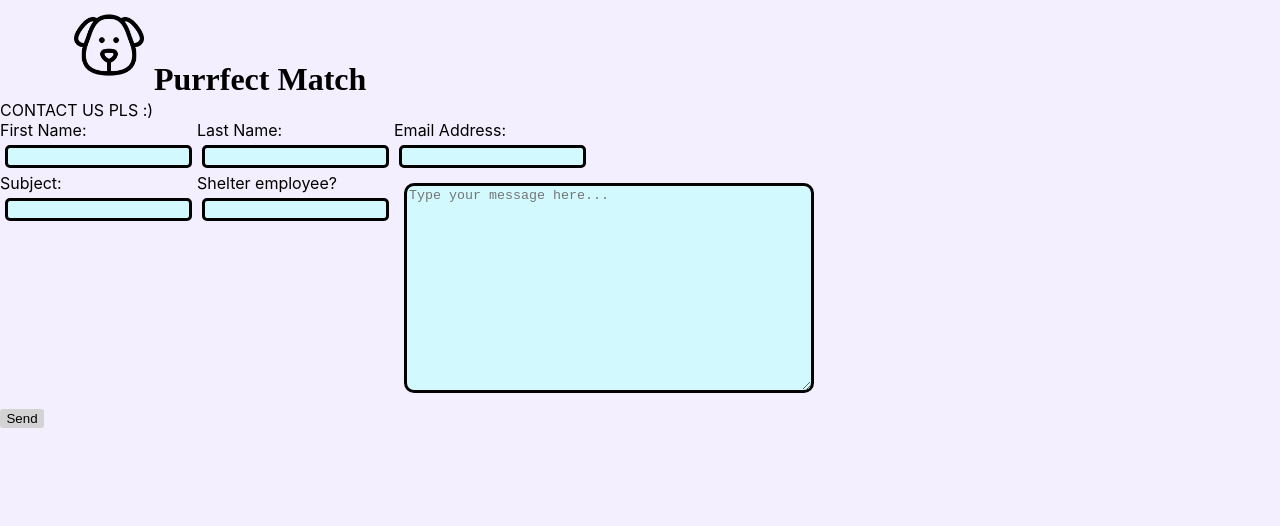
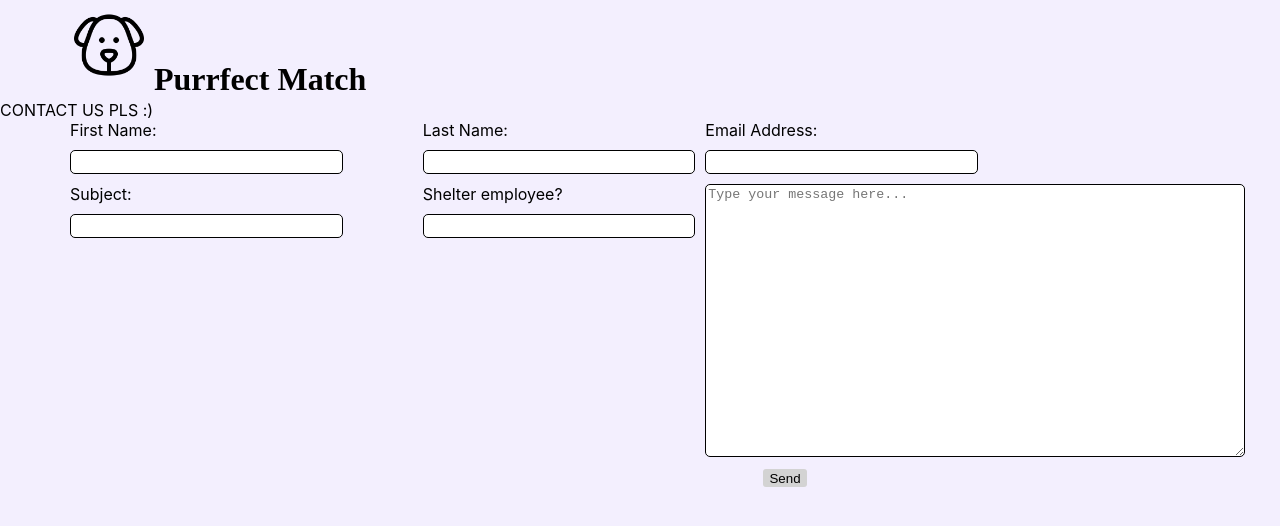
Before and after one commit to glkidd/PurrfectMatch, a React (Create React App) app in the folder purrfect-match/: page /contact in a window 1280 px wide. Shown: the top 526 px of the page. Built offline with nearby package versions, Linux system fonts and the light colour scheme; a web font is replaced by a local one.

Commit message:
Added dropdown bar and styled to match prototype

```diff
--- a/purrfect-match/src/ContactPage.css
+++ b/purrfect-match/src/ContactPage.css
@@ -1,10 +1,15 @@
 .textBox {
-    background-color: #D1F9FE;
+    background-color: rgb(255, 255, 255);
     border-color: black;
     background: solid;
     border: solid;
+    height: 1.5em;
+    width: 20em;
     border-radius: 5px;
-    margin: 5px;
+    border-width: thin;
+    margin: 10px;
+    margin-left: 70px;
+    display: block;
 }
 #send{
     background-color: lightgrey;
@@ -16,22 +21,59 @@
     width: 3.3em;
     height: 1.4em;
     border-radius: 3px;
+    margin-left: 763px;
 }
 
 #send:hover {background-color: grey}
 
 .textBox.message{
     position: relative;
-    width: 30em;
-    height: 15em;
-    border-radius: 10px;
-    margin: 10px;
+    width: 40em;
+    height: 20em;
+    border-radius: 5px;
+    display: block;
+}
+
+.header {
+    margin: 30px;
+    font-size: 40px;
+    font-weight: 300;
 }
 
 .row{
-    margin-left: 1 em;
+    display: block;
+}
+
+.label{
+    margin-left: 70px;
+    display: block;
+}
+
+.rightBoxes {
+    margin-right: 70px;
+    float: left;
+    text-align: left;
+}
+
+.searchLabel{
+    display: block;
+}
+
+.search {
+    margin: 10px;
+    margin-right: 147px;
+    margin-left: -46px;
+    float: left;
+    text-align: left;
+}
+
+.contactText {
+    margin-top: 50px;
+    margin-left: 100px;
+    text-align: justify;
 }
 
 .float{
     float: left;
+    text-align: left;
 }
--- a/purrfect-match/src/inputBoxes.tsx
+++ b/purrfect-match/src/inputBoxes.tsx
@@ -10,10 +10,30 @@ export class Input extends React.Component<inputProps, {}> {
     public render() {
         return (
         <div className="row">
-            {this.props.prompt}
+            <div className="label">
+                {this.props.prompt}
+            </div>
             <div>
                 <input type="text" name="fname" className="textBox"/>
             </div>
+        </div>
+        );
+    }
+}
+
+export class Select extends React.Component<inputProps, {}> {
+
+    public render() {
+        return (
+        <div className="row">
+            <div className="searchLabel">
+                {this.props.prompt}
+            </div>
+            <select name="Shelter Employee" style={{width:"150px", height:"1.5em"}}>
+                <option value="select"></option>
+                <option value="yes">Yes, I am!</option>
+                <option value="no">No, I am not.</option>
+            </select>
         </div>
         );
     }
@@ -36,9 +56,12 @@ export class Message extends React.Component<inputProps, {}> {
 
 export class Send extends React.Component<{},{}> {
 
+    handleSubmit(event : any) {
+    }
+
     public render() {
         return (
-            <button id="send"> Send</button>
+            <button onClick={this.handleSubmit} id="send"> Send </button>
         );
     }
 }
```
